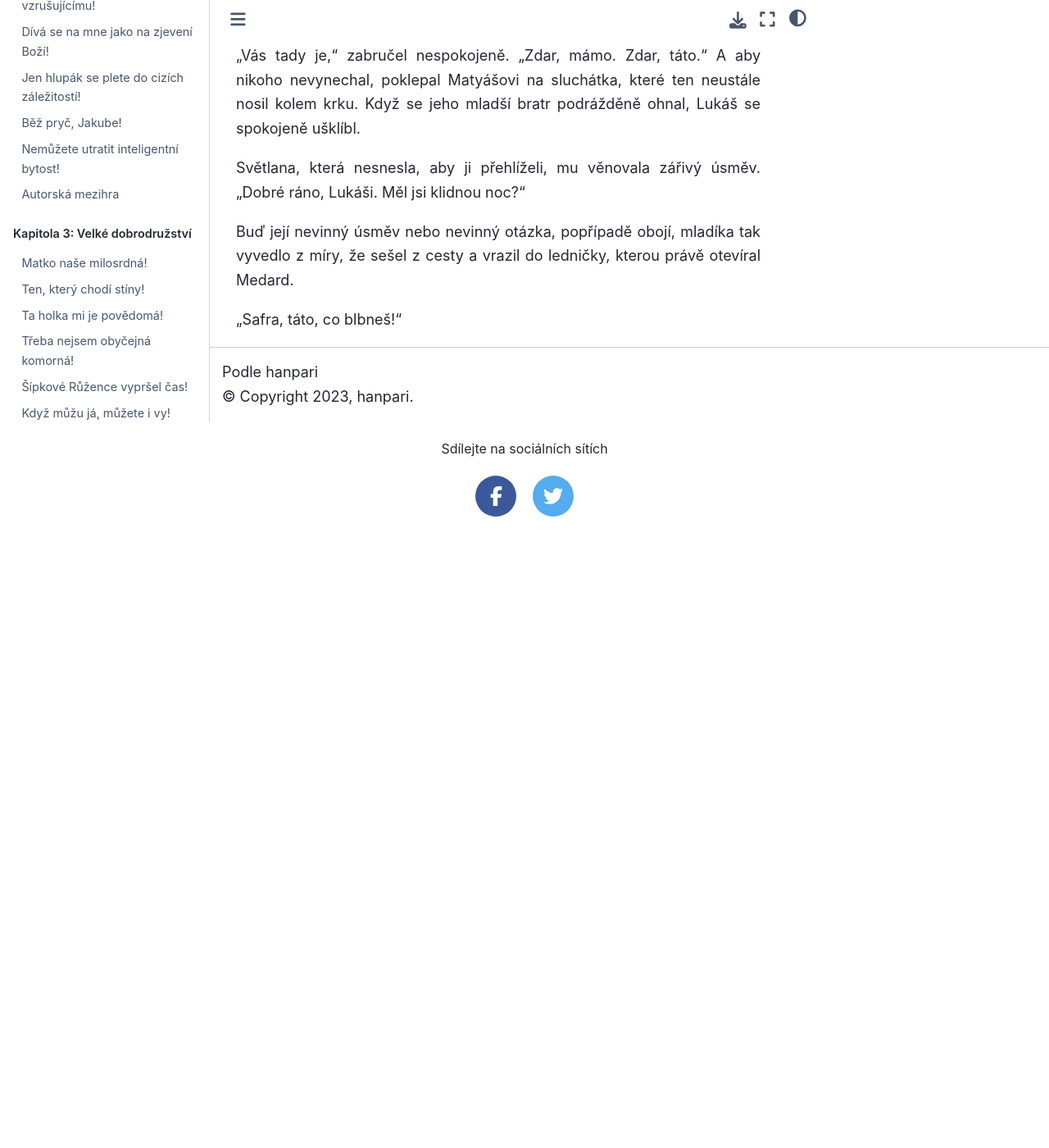
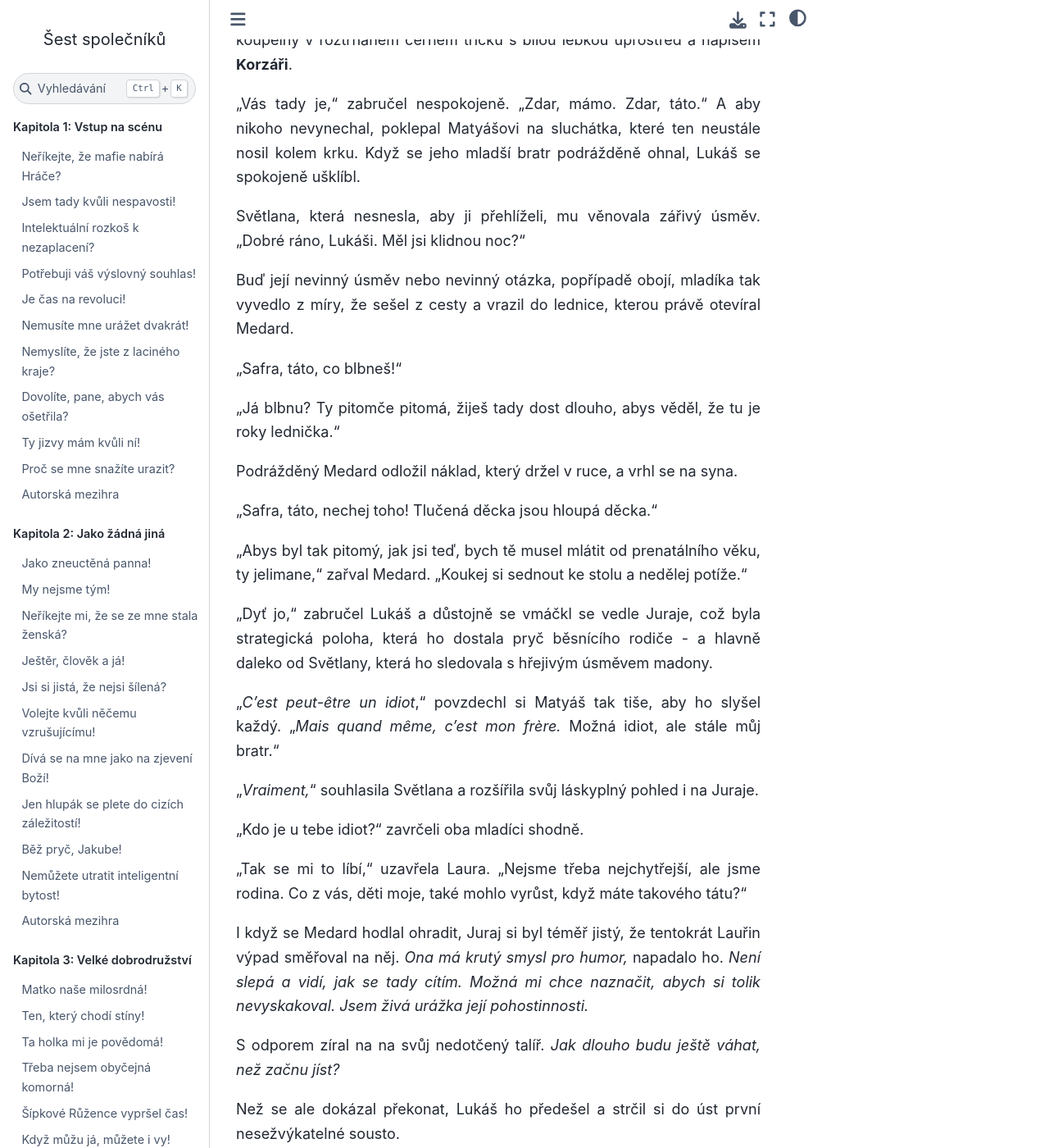
Before and after one commit to hanpari/sest-spolecniku, a Sphinx documentation site: the page built from source/sest_spolecniku/009/01.md, in a window 1280 px wide and 1400 px high, scrolled down 4342 px. Shown: the whole window at 82% size. Built offline with Sphinx 7.4.7 and the Sphinx Book theme 1.1.4, drawn with Linux system fonts in a browser that asks for light colours; pages that are not in the unit, such as notebooks, are missing from menus; before the commit the page ends 4972 px from its top, so only the background shows below that; some of the changed text lies outside the part shown.

Commit message:
Pokracovani

```diff
--- a/source/sest_spolecniku/009/01.md
+++ b/source/sest_spolecniku/009/01.md
@@ -64,13 +64,13 @@
 
 "Ale měl bys," napomenula ho Laura a hbitě mu chystala snídani na talíř. "Společnost dává všem rovnou šanci a plasťáci si můžou za své selhání sami. Odčerpávají zdroje, které lze využít vhodněji."
 
-Medard sebou ublíženě škubl a i Jurajovi byla její slova nepříjemná. Něco jiného bylo slýchat totéž od stříbrných nebo výše postavených bronzáků - ale od Laury to znělo jako uštěpačná parodie.
+Medard sebou ublíženě škubl a i Jurajovi byla její slova nepříjemná. Něco jiného bylo slýchat totéž od stříbrných nebo výše postavených bronzáků - ale od Laury zněla jako uštěpačná parodie.
 
 "Kde jste na takový nesmysl přišla?" zeptal se podrážděně.
 
 "Kočky v trních, druhá řada. Tvůj táta to povídal, když se ucházel o místo v korporaci. Pak svedl a vyhodil tu fádní blondýnu, co hrála ředitelku lidských zdrojů. Žádná škoda!"
 
-"Můj otec nemá nic se svou postavou nic společného," odsekl Juraj.
+"Můj otec nemá nic se svou postavou nic společného," odsekl Juraj. "On je naprosto jiný člověk."
 
 "Všechno vím," Laura se prohrabala hromadnou bulvárních výstřižků. "Hele, tady. Mým nejlepším přítelem je plasťák, tvrdí populární herec."
 
@@ -84,11 +84,11 @@
 
 "To stačí, miláčku," zasáhl Medard, který se ošíval stejně jako Juraj. "Nic jako špinavá láska neexistuje. Jen Zlatoústého žvásty! Kdo by ho bral vážně."
 
-"Neexistuje, ano? Malý moment, kde jsem to jen..."
+"Že neexistuje, Gorilo? Malý moment, kde jsem to jen..."
 
 Když se vrhla na svůj štos bulváru, aby přinesla důkazy o krajně nepravděpodobných vztazích mezi stříbrnými a plasťáky, zrudlý Juraj si vybavil scénu z podzemí **Šik&Šik** a odpor, s jakým se nutil dotýkat se Gabrielina nahého těla.
 
-*Ještě chvilku téhle diety,* pomyslel si, zatímco se odhodlával k prvnímu soustu, *a také dostanu vyrážku.*
+*Jaké vzrušené lze najít v nedokonalosti? Ovšem, ještě chvilku téhle diety,* pomyslel si, zatímco se odhodlával k prvnímu soustu, *a také dostanu vyrážku.*
 
 Než ale mohl skousnout, sestoupil po schodech Lukáš, který se vynořil z koupelny v roztrhaném černém tričku s bílou lebkou uprostřed a nápisem **Korzáři**.
 
@@ -96,6 +96,34 @@
 
 Světlana, která nesnesla, aby ji přehlíželi, mu věnovala zářivý úsměv. "Dobré ráno, Lukáši. Měl jsi klidnou noc?"
 
-Buď její nevinný úsměv nebo nevinný otázka, popřípadě obojí, mladíka tak vyvedlo z míry, že sešel z cesty a vrazil do ledničky, kterou právě otevíral Medard.
+Buď její nevinný úsměv nebo nevinný otázka, popřípadě obojí, mladíka tak vyvedlo z míry, že sešel z cesty a vrazil do lednice, kterou právě otevíral Medard.
 
 "Safra, táto, co blbneš!"
+
+"Já blbnu? Ty pitomče pitomá, žiješ tady dost dlouho, abys věděl, že tu je roky lednička."
+
+Podrážděný Medard odložil náklad, který držel v ruce, a vrhl se na syna.
+
+"Safra, táto, nechej toho! Tlučená děcka jsou hloupá děcka."
+
+"Abys byl tak pitomý, jak jsi teď, bych tě musel mlátit od prenatálního věku, ty jelimane," zařval Medard. "Koukej si sednout ke stolu a nedělej potíže."
+
+"Dyť jo," zabručel Lukáš a důstojně se vmáčkl se vedle Juraje, což byla strategická poloha, která ho dostala pryč běsnícího rodiče - a hlavně daleko od Světlany, která ho sledovala s hřejivým úsměvem madony.
+
+"*C’est peut-être un idiot*," povzdechl si Matyáš tak tiše, aby ho slyšel každý. "*Mais quand même, c’est mon frère.* Možná idiot, ale stále můj bratr."
+
+"*Vraiment,*" souhlasila Světlana a rozšířila svůj láskyplný pohled i na Juraje.
+
+"Kdo je u tebe idiot?" zavrčeli oba mladíci shodně.
+
+"Tak se mi to líbí," uzavřela Laura. "Nejsme třeba nejchytřejší, ale jsme rodina. Co z vás, děti moje, také mohlo vyrůst, když máte takového tátu?"
+
+I když se Medard hodlal ohradit, Juraj si byl téměř jistý, že tentokrát Lauřin výpad směřoval na něj. *Ona má krutý smysl pro humor,* napadalo ho. *Není slepá a vidí, jak se tady cítím. Možná mi chce naznačit, abych si tolik nevyskakoval. Jsem živá urážka její pohostinnosti.*
+
+S odporem zíral na na svůj nedotčený talíř. *Jak dlouho budu ještě váhat, než začnu jíst?*
+
+Než se ale dokázal překonat, Lukáš ho předešel a strčil si do úst první nesežvýkatelné sousto.
+
+"Vože můj, vo je to va vůzu," ozval se, aniž by polkl. "Ten pávek nemá vádnou vuť! De je kečuv nebo hovčice?"
+
+"Co povídáš, synu?" optal se ho vlídně Medard a zvedl svou obří tlapu nad hlavu v póze trestajícího Dia. "Ve svém pokročilém věku ses ještě nenaučil artikulovat?"
```
